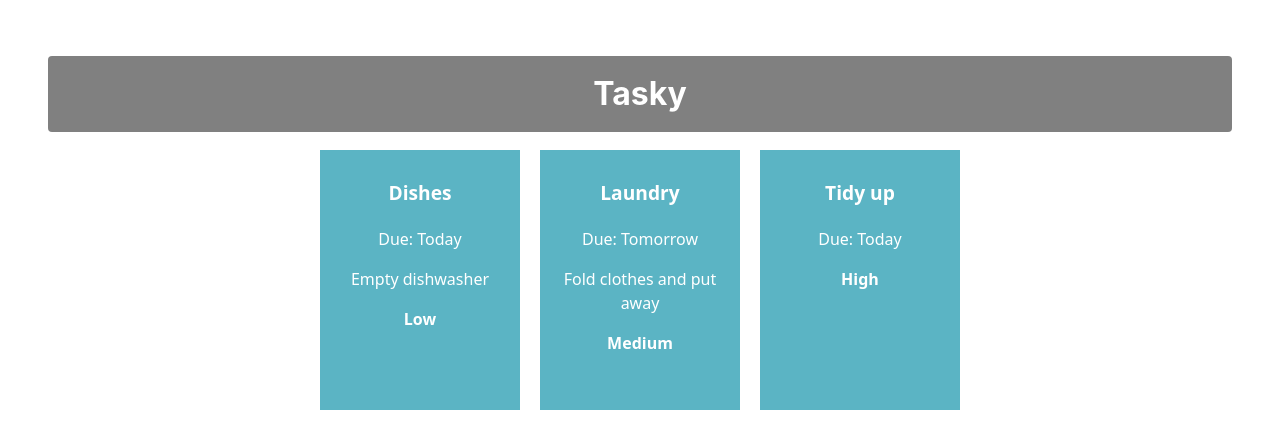
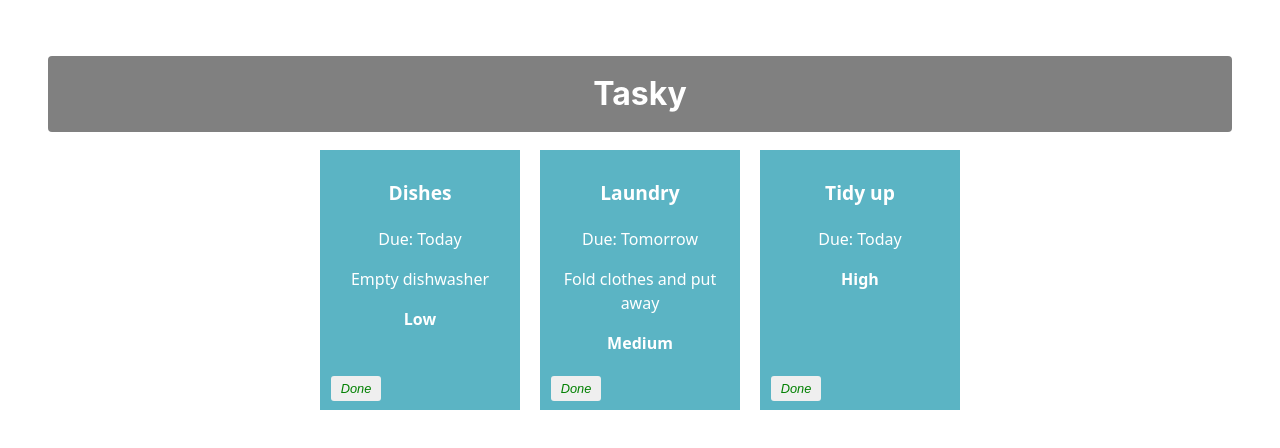
Before and after one commit to SylviaMartin1/react-basics-labs, a React (Vite) app in the folder webappdev2/: page / in a window 1280 px wide. Shown: the top 448 px of the page. Built offline with nearby package versions, Linux system fonts and the light colour scheme.

Commit message:
Mark task as done

```diff
--- a/webappdev2/src/App.css
+++ b/webappdev2/src/App.css
@@ -40,3 +40,20 @@
   font-weight: bold;
   font-size: 1.2em;
 }
+
+button {
+  border: none;
+  border-radius: 3px;
+  font-style: italic;
+  font-size: 0.8em;
+  margin: 4px 6px;
+  width: 50px;
+  height: 25px;
+}
+
+.doneButton {
+  position: absolute;
+  bottom: 5px;
+  left: 5px;
+  color: green;
+}
--- a/webappdev2/src/App.jsx
+++ b/webappdev2/src/App.jsx
@@ -8,11 +8,18 @@
 function App() {
     const [ taskState, setTaskState ] = useState({
     tasks: [
-      { id: 1, title:"Dishes", description: "Empty dishwasher", deadline: "Today", priority: "Low" },
-      { id: 2, title: "Laundry", description: "Fold clothes and put away", deadline: "Tomorrow", priority: "Medium" },
-      { id: 3, title: "Tidy up", deadline: "Today", priority:"High" }
+      { id: 1, title:"Dishes", description: "Empty dishwasher", deadline: "Today", priority: "Low",done: false },
+      { id: 2, title: "Laundry", description: "Fold clothes and put away", deadline: "Tomorrow", priority: "Medium",done: false },
+      { id: 3, title: "Tidy up", deadline: "Today", priority:"High",done: false }
     ]
   });
+
+    const doneHandler = (taskIndex) => {
+    const tasks = [...taskState.tasks];
+    tasks[taskIndex].done = !tasks[taskIndex].done;
+    setTaskState({tasks});
+    console.log(`${taskIndex} ${tasks[taskIndex].done}`);
+  }
 
 
 
@@ -20,13 +27,15 @@
    return (
     <div className="container">
       <h1>Tasky</h1>
-      {taskState.tasks.map((task) => (
+      {taskState.tasks.map((task, index) => (
         <Task
           title={task.title}
           description={task.description}
           deadline={task.deadline}
           priority={task.priority}
           key={task.id}
+          done={task.done}
+           markDone={() => doneHandler(index)}
         />
         ))}
     </div>
--- a/webappdev2/src/components/Task.jsx
+++ b/webappdev2/src/components/Task.jsx
@@ -7,12 +7,13 @@
 const Task = (props) => {
 
     return (
-        <div className="card">
+          <div className="card" style={{backgroundColor: props.done ? 'lightgrey' : '#5bb4c4'}}>
             <p className="title">{props.title}</p>
             <p>Due: {props.deadline}</p>
             <p>{props.description}</p>
             <p><b>{props.priority}</b></p>
             <p>{props.children}</p>
+            <button onClick={props.markDone} className='doneButton'>Done</button>
         </div>
     )
 }
```
